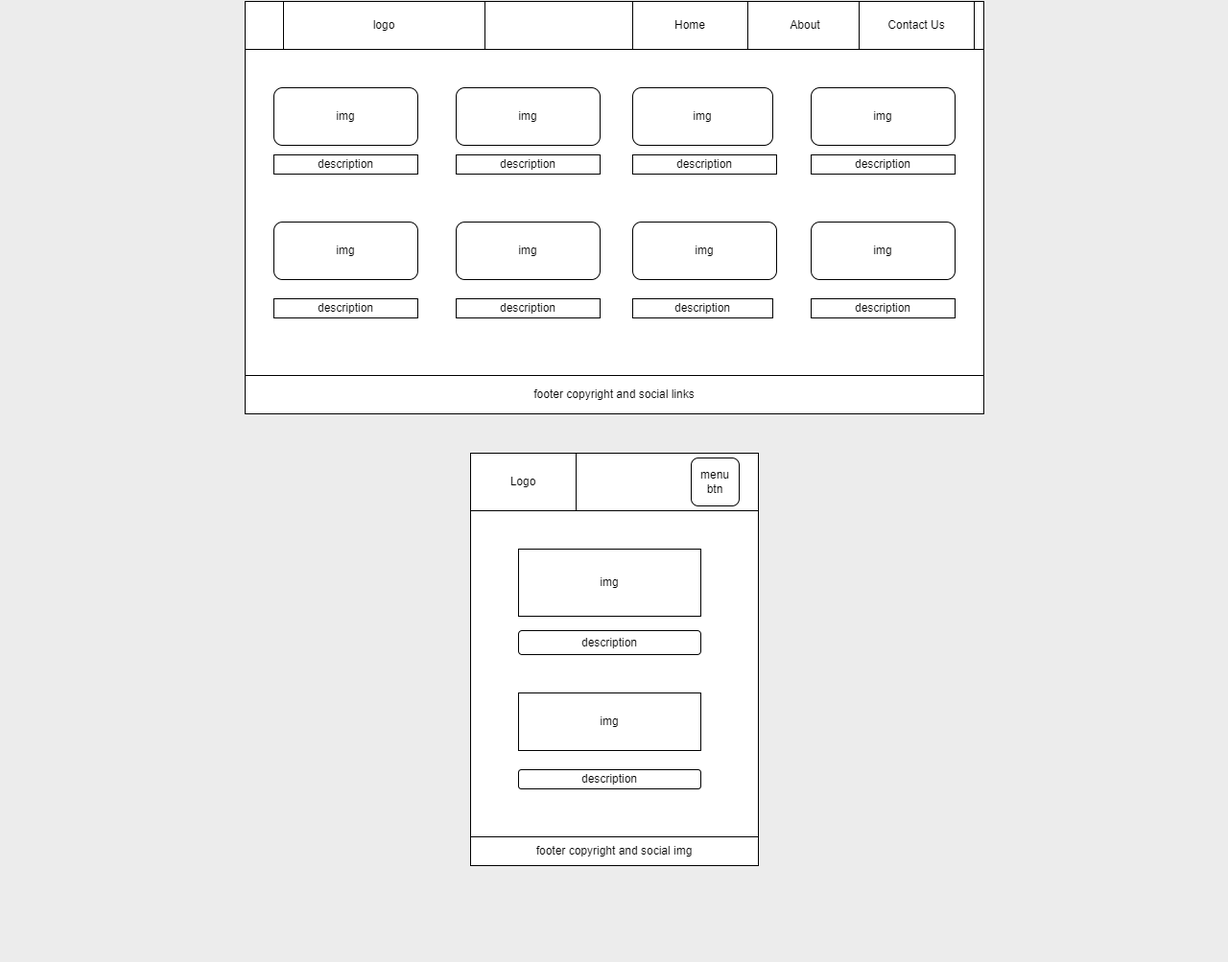
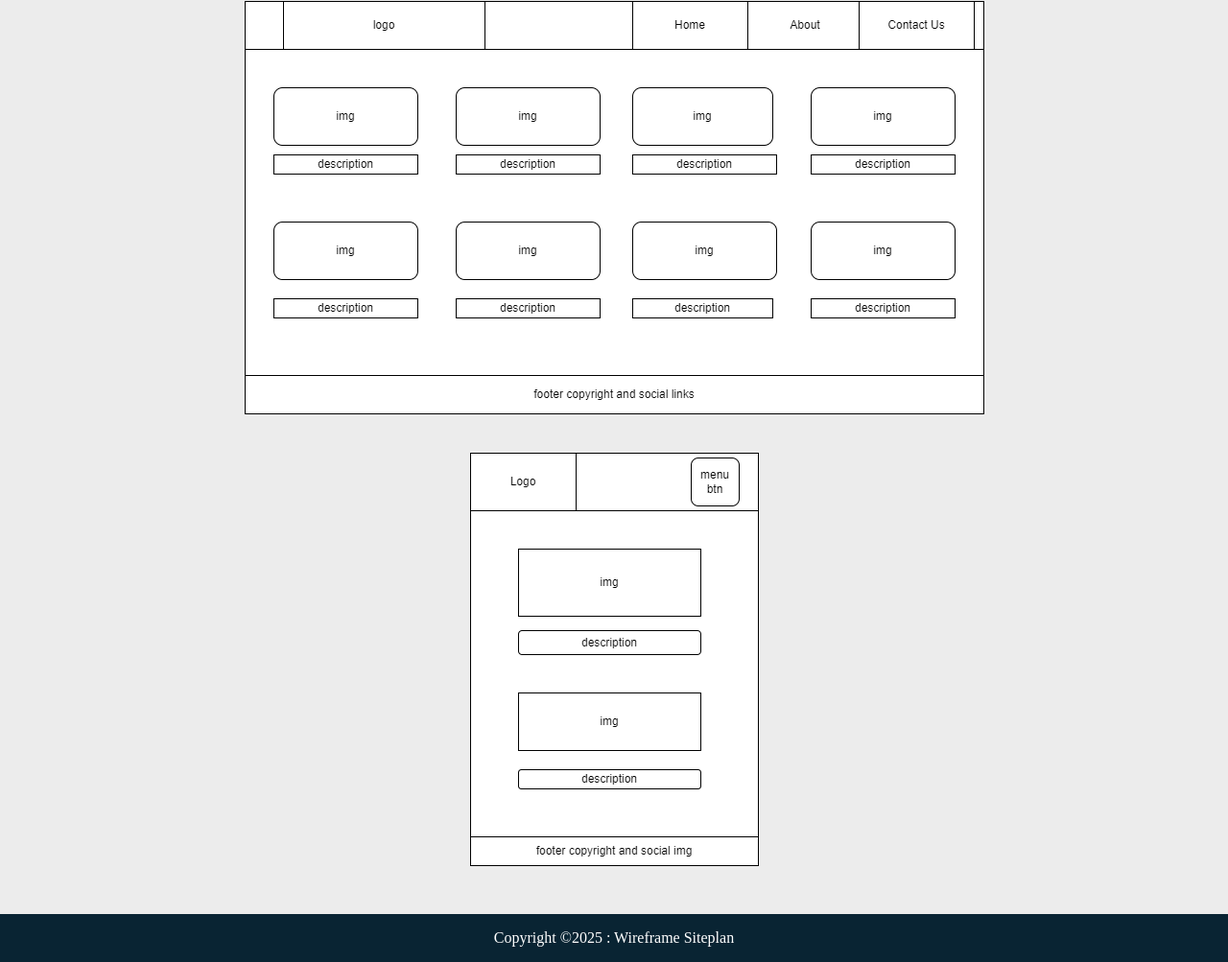
Before and after one commit to LegendaryEmp/wdd131, a plain HTML site: page project/siteplan.html in a window 1280 px wide. Shown: the part 655-1658 px from the top of the page at 96% size. Before the commit the page ends 1608 px from the top, so only its background shows below. Drawn offline with Linux system fonts and the light colour scheme; a web font is replaced by a local one.

Commit message:
fixed footer

```diff
--- a/project/siteplan.html
+++ b/project/siteplan.html
@@ -46,6 +46,9 @@
             <img src="images/small-wireframe.png" alt="small wireframe img">
         </div>
     </main>
+    <footer>
+        <p>Copyright &copy;2025 : Wireframe Siteplan</p>
+    </footer>
 </body>
 
 </html>
--- a/project/styles/style.css
+++ b/project/styles/style.css
@@ -47,3 +47,13 @@ div {
     margin: 0 auto;
     padding: 30px;
 }
+
+footer {
+    background-color: #092433;
+    color: #ffffff;
+    height: 50px;
+}
+
+footer p {
+    line-height: 50px;
+}
```
